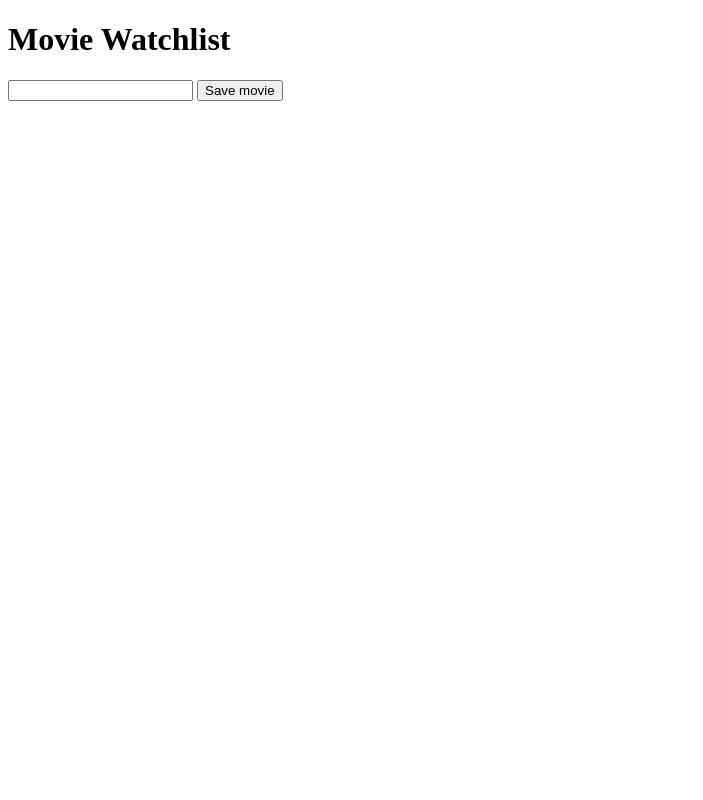
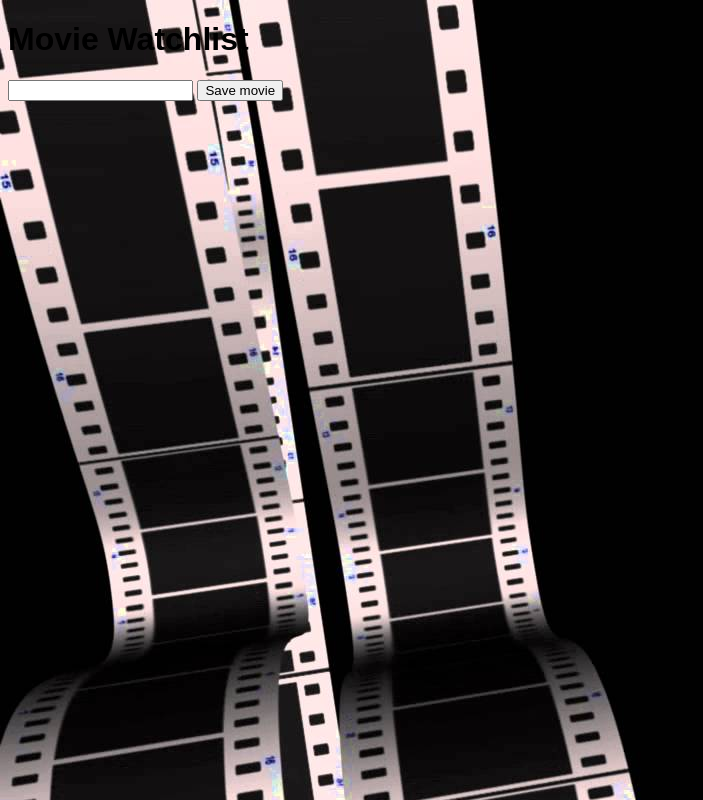
Before and after one commit to Beekasha/js-rails-frontend, a website with bundled scripts: page index.html in a window 1280 px wide. Shown: the whole page, without its empty margins (0-703 px from the left). Built offline with nearby package versions, Linux system fonts and the light colour scheme; files whose address does not match are found by name.

Commit message:
adding css background images

```diff
--- a/index.html
+++ b/index.html
@@ -5,8 +5,7 @@
   <meta charset="UTF-8">
   <meta name="viewport" content="width=device-width, initial-scale=1.0">
   <meta http-equiv="X-UA-Compatible" content="ie=edge">
-  <!-- <link href="https://afeld.github.io/emoji-css/emoji.css" rel="stylesheet">
-  <link rel="stylesheet" type="text/css" href="styles/style.css"> -->
+  <link rel="stylesheet" type="text/css" href="styles/style.css">
   <title>Movie Watchlist App</title>
 </head>
 
--- /dev/null
+++ b/styles/style.css
@@ -0,0 +1,8 @@
+body {
+    font-family: "Raleway", sans-serif;
+    background-image: url("images/filmBackground.jpg")
+}
+
+/* .bg-image {
+    background-image: styles/images/filmBackground.jpg;
+} */
```
Also changed, not shown: styles/images/filmBackground.jpg (added).
